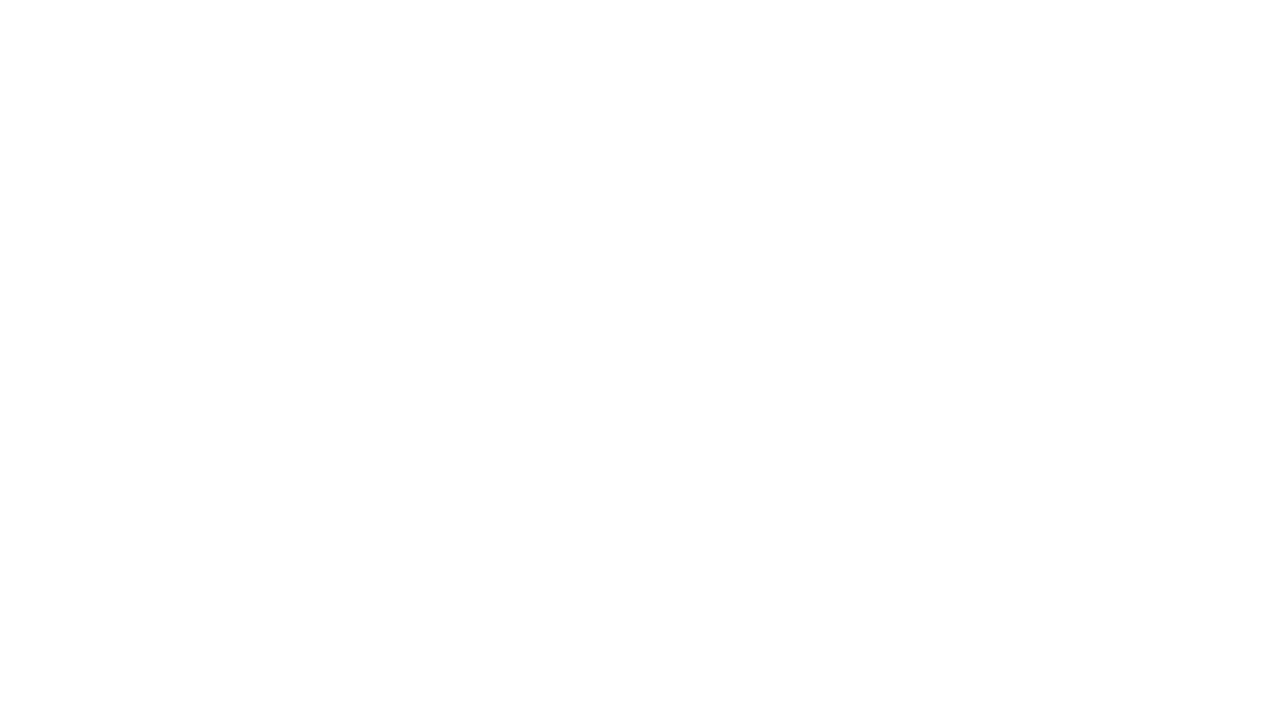
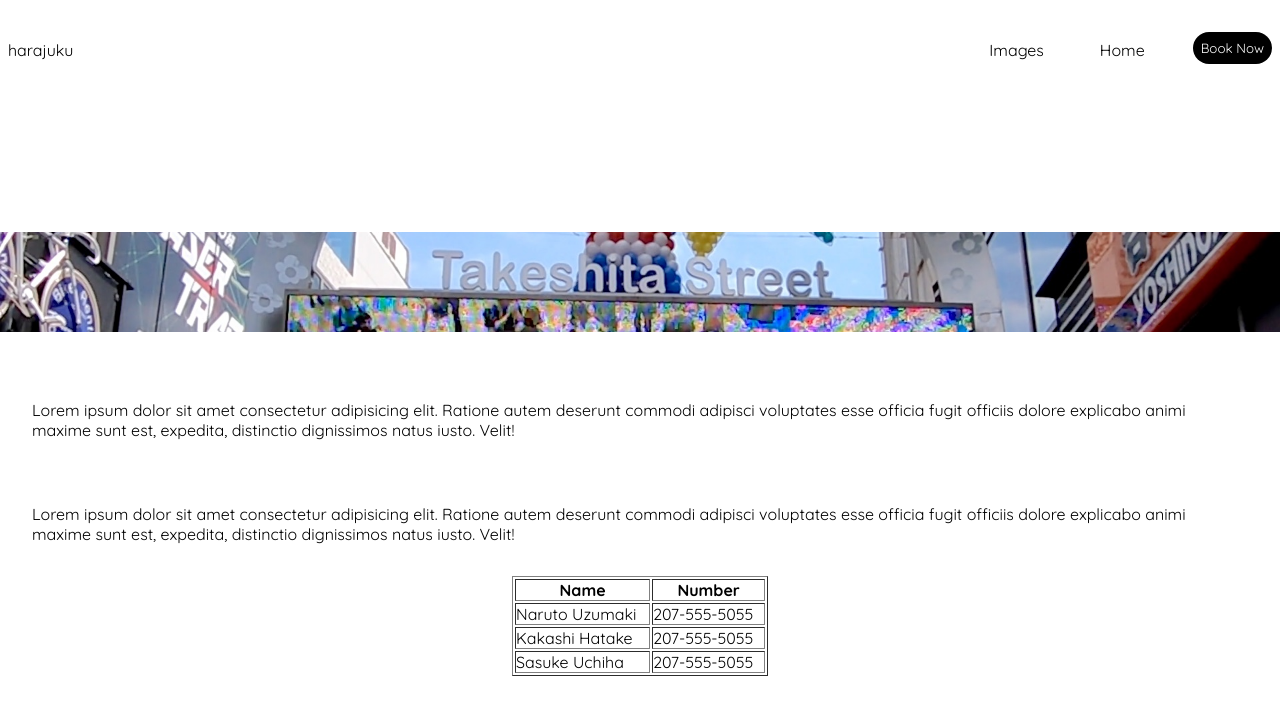
Before and after one commit to brycem9/simple-travel-site, a plain HTML site: page index.html in a window 1280 px wide. Drawn offline with Linux system fonts and the light colour scheme.

```diff
--- a/index.html
+++ b/index.html
@@ -1,11 +1,61 @@
 <!DOCTYPE html>
 <html lang="en">
-<head>
-    <meta charset="UTF-8">
-    <meta name="viewport" content="width=device-width, initial-scale=1.0">
-    <title>Document</title>
-</head>
-<body>
-
-</body>
+  <head>
+    <meta charset="UTF-8" />
+    <meta name="viewport" content="width=device-width, initial-scale=1.0" />
+    <title>Travel</title>
+    <link rel="stylesheet" href="styles.css" />
+    <link rel="shortcut icon" href="./images/harajuku2.jpg" type="image/x-icon">
+  </head>
+  <body>
+    <nav>
+      <div>harajuku</div>
+      <ul class="nav__links">
+        <a href="./cityimages.html"><li class="nav__link">Images</li></a>
+        <a href="./index.html"><li class="nav__link">Home</li></a>
+        <a href="">
+          <button><li class="nav__link book__btn">Book Now</li></button>
+        </a>
+      </ul>
+    </nav>
+    <article>
+      <figure class="splash__image--wrapper">
+        <img
+          src="./images/Takeshita-Street-Entrance.jpg"
+          class="splash__image"
+          alt=""
+        />
+      </figure>
+      <p class="home__screen--para">
+        Lorem ipsum dolor sit amet consectetur adipisicing elit. Ratione autem
+        deserunt commodi adipisci voluptates esse officia fugit officiis dolore
+        explicabo animi maxime sunt est, expedita, distinctio dignissimos natus
+        iusto. Velit!
+      </p>
+      <p class="home__screen--para">
+        Lorem ipsum dolor sit amet consectetur adipisicing elit. Ratione autem
+        deserunt commodi adipisci voluptates esse officia fugit officiis dolore
+        explicabo animi maxime sunt est, expedita, distinctio dignissimos natus
+        iusto. Velit!
+      </p>
+      <table class="header__tbl" border="1">
+        <tr>
+          <th>Name</th>
+          <th>Number</th>
+        </tr>
+        <tr>
+          <td>Naruto Uzumaki</td>
+          <td>207-555-5055</td>
+        </tr>
+        <tr>
+          <td>Kakashi Hatake</td>
+          <td>207-555-5055</td>
+        </tr>
+        <tr>
+          <td>Sasuke Uchiha</td>
+          <td>207-555-5055</td>
+        </tr>
+      </table>
+    </article>
+  </body>
 </html>
--- a/styles.css
+++ b/styles.css
@@ -0,0 +1,105 @@
+@import url("https://fonts.googleapis.com/css2?family=Quicksand:wght@300..700&display=swap");
+
+* {
+  box-sizing: border-box;
+  margin: 0;
+  padding: 0;
+  font-family: "Quicksand", sans-serif;
+  overflow-x: hidden;
+}
+
+li {
+  list-style: none;
+}
+
+a {
+  text-decoration: none;
+  color: black;
+}
+
+button {
+  background: none;
+  border: none;
+}
+
+/* NAVIGATION */
+
+nav {
+  display: flex;
+  justify-content: space-between;
+  padding: 8px;
+  height: 100px;
+  align-items: center;
+}
+
+.nav__links {
+  display: flex;
+  align-items: center;
+  gap: 40px;
+  /* width: 30%;
+  justify-content: space-between; */
+}
+
+.nav__link {
+  padding: 8px;
+}
+
+.book__btn {
+  background-color: black;
+  border-radius: 9999px;
+  color: white;
+  padding: 8px;
+  cursor: pointer;
+}
+
+/* HEADER */
+
+.splash__image--wrapper {
+  margin-top: 100px;
+  padding-top: 32px;
+  padding-bottom: 32px;
+  width: 100%;
+}
+
+article {
+    display: flex;
+    flex-direction: column;
+    align-items: center;
+}
+
+.header__tbl {
+    width: 20%;
+}
+
+.splash__image {
+  width: 100%;
+  height: 100px;
+  object-fit: cover;
+}
+
+.home__screen--para {
+  padding: 32px;
+}
+
+
+/* IMAGES PAGE */
+
+
+.hara__image {
+width: 50%;
+border-radius: 16px;
+object-fit: cover;
+padding: 8px;
+transition: all 300ms ease;
+}
+
+.hara__image:hover {
+    transform: scale(1.03);
+    cursor: pointer;
+}
+
+.images__container {
+display: flex;
+flex-wrap: wrap;
+padding: 32px;
+}
```
Also changed, not shown: cityimages.html (+28 -0 lines), images/Takeshita-Street-Entrance.jpg (added), images/harajuku1.jpg (added), images/harajuku2.jpg (added), images/harajuku3.jpg (added), images/harajuku4.jpg (added).
